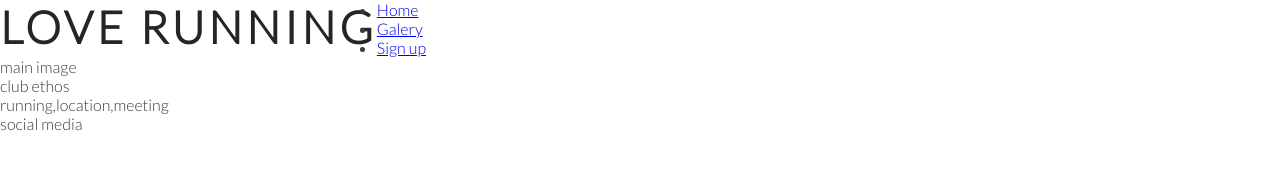
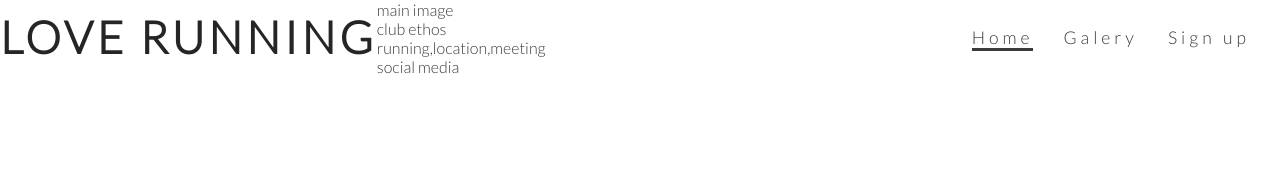
Before and after one commit to JoseParra28/Love-runnning, a plain HTML site: page index.html in a window 1280 px wide. Drawn offline with Linux system fonts and the light colour scheme.

Commit message:
hover menu

```diff
--- a/assets/css/style.css
+++ b/assets/css/style.css
@@ -23,3 +23,28 @@ h1,h2{
     font-size: 280%;
 
 }
+#menu {
+    font-size: 110%;
+    letter-spacing: 4px;
+
+}
+#menu, #logo {
+    line-height: 75px;
+}
+#menu li {
+    float: right;
+    list-style: none;
+    margin-right: 30px;
+}
+#menu a {
+    text-decoration: none;
+    color: inherit;
+
+}
+#menu a:hover {
+    border-bottom: 1px solid #3a3a3a;
+
+}
+.active {
+    border-bottom: solid;
+}
--- a/index.html
+++ b/index.html
@@ -14,11 +14,12 @@
         <a href="index.html">
             <h1 id="logo">LOVE RUNNING</h1>
         </a>
-        <nav>
+        <nav id="menu" >
             <ul>
-                <li><a href="index.html">Home</a></li>
+                <li><a href="#">Sign up</a></li>
                 <li><a href="#">Galery</a></li>
-                <li><a href="#">Sign up</a></li>
+                <li><a href="index.html" class="active">Home</a></li>
+
             </ul>
         </nav>
 
```
